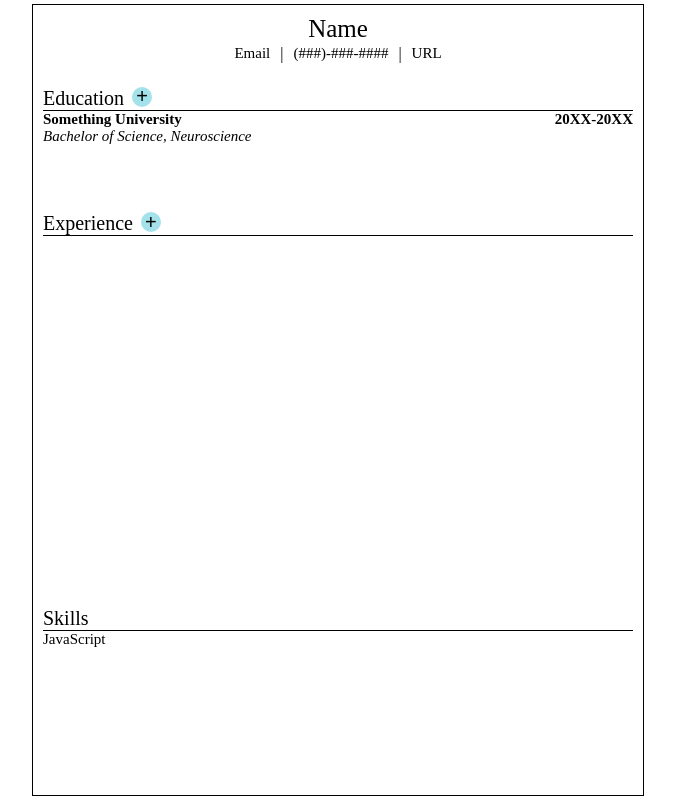
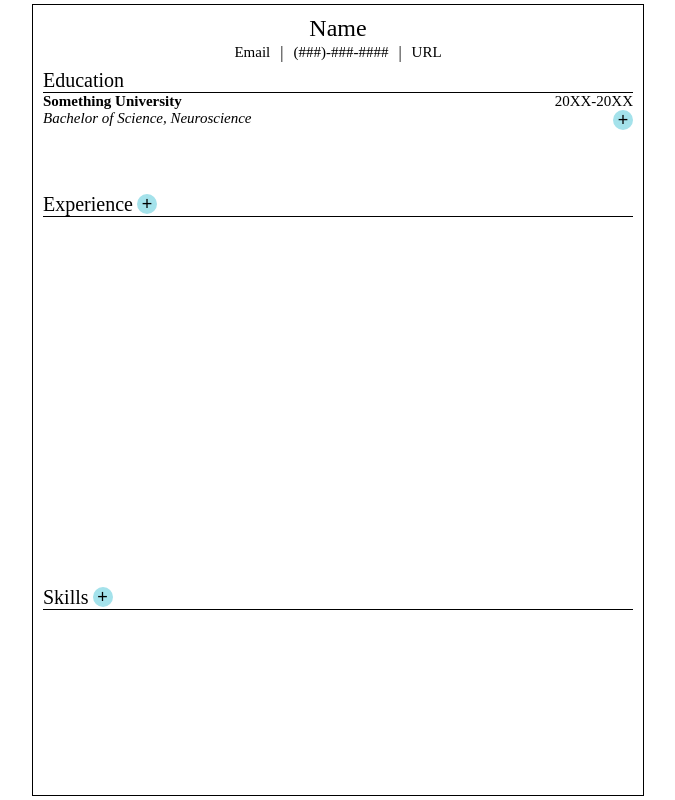
Before and after one commit to markymelnik/cv-app, a React (Vite) app: page / in a window 1280 px wide. Shown: the whole page, without its empty margins (302-977 px from the left). Built offline with nearby package versions, Linux system fonts and the light colour scheme.

Commit message:
skills can be added; styling edits

```diff
--- a/src/components/BulletPoint/BulletPoints.jsx
+++ b/src/components/BulletPoint/BulletPoints.jsx
@@ -27,7 +27,7 @@ const BulletPoints = ({ bulletPoints, setBulletPoints }) => {
               inputClass='edit-bullet-text left'
             />
           </div>
-          <Button cssClass='delete-btn' btnContent='x' onBtnClick={() => handleDeleteBulletPoint(bulletIndex)} />
+          <Button cssClass='delete-btn' btnContent='×' onBtnClick={() => handleDeleteBulletPoint(bulletIndex)} />
         </div>
       ))}
     </>
--- a/src/components/Education/EducationSection.jsx
+++ b/src/components/Education/EducationSection.jsx
@@ -28,15 +28,13 @@ const EducationSection = () => {
 
   return (
     <div className='resume-education'>
-      <div className='education-header'>Education
-        <Button cssClass='add-btn' btnContent='+' onBtnClick={handleAddBulletPoint}/>
-      </div>
-      <div className='education-subheader bold'>
+      <div className='education-header'>Education</div>
+      <div className='education-subheader'>
         <EditField
           value={educationInfo[0].schoolName}
           onTextChange={(newText) => handleEducationUpdate('schoolName', newText)}
-          textClass='education-info'
-          inputClass='edit-education-info left'
+          textClass='education-info bold'
+          inputClass='edit-education-info bold left'
         />
         <EditField
           value={educationInfo[0].attendRange}
@@ -45,13 +43,14 @@ const EducationSection = () => {
           inputClass='edit-education-info right'
         />
       </div>
-      <div className='education-subheader italic'>
+      <div className='education-subheader'>
         <EditField
           value={educationInfo[0].degree}
           onTextChange={(newText) => handleEducationUpdate('degree', newText)}
-          textClass='education-info'
-          inputClass='edit-education-info left'
+          textClass='education-info italic'
+          inputClass='edit-education-info italic left'
         />
+        <Button cssClass='add-btn' btnContent='+' onBtnClick={handleAddBulletPoint}/>
       </div>
       <div className='education-description'>
         <BulletPoints
--- a/src/components/Experience/ExperienceSection.jsx
+++ b/src/components/Experience/ExperienceSection.jsx
@@ -55,15 +55,15 @@ const ExperienceSection = () => {
       </div>
       {experienceBlocks.map((block, experienceIndex) => (
         <div className='experience-block' key={experienceIndex}>
-          <div className='experience-subheader bold'>
+          <div className='experience-subheader'>
           <div className='experience-wrapper'>
             <EditField
               value={block.companyName}
               onTextChange={(newText) => handleExperienceUpdate(experienceIndex, 'companyName', newText, block.bulletPoints)}
-              textClass='experience-info'
-              inputClass='edit-experience-info left'
+              textClass='experience-info bold'
+              inputClass='edit-experience-info bold left'
             />
-            <Button cssClass='delete-btn' btnContent='x' onBtnClick={() => handleDeleteExperience(experienceIndex)} />
+            <Button cssClass='delete-btn' btnContent='×' onBtnClick={() => handleDeleteExperience(experienceIndex)} />
           </div>
             <EditField
               value={block.workDateRange}
@@ -72,12 +72,12 @@ const ExperienceSection = () => {
               inputClass='edit-experience-info right'
             />
           </div>
-          <div className='experience-subheader italic'>
+          <div className='experience-subheader'>
             <EditField
               value={block.jobTitle}
               onTextChange={(newText) => handleExperienceUpdate(experienceIndex, 'jobTitle', newText, block.bulletPoints)}
-              textClass='experience-info'
-              inputClass='edit-experience-info left'
+              textClass='experience-info italic'
+              inputClass='edit-experience-info italic left'
             />
             <Button
               cssClass='add-btn'
--- a/src/components/Skills/SkillsSection.jsx
+++ b/src/components/Skills/SkillsSection.jsx
@@ -1,27 +1,51 @@
 import React from 'react';
 import EditField from '../EditField';
+import Button from '../Button';
 
 const SkillsSection = () => {
 
-  const [skill, setSkill] = React.useState('JavaScript');
+  const [skills, setSkills] = React.useState([]);
+  const [hoveredSkill, setHoveredSkill] = React.useState(-1);
 
-  const handleSkill = (newText) => {
-    setSkill(newText);
+  const handleSkillUpdate = (skillIndex, newText) => {
+    const newSkills = [...skills];
+    newSkills[skillIndex] = { text: newText };
+    setSkills(newSkills);
+  }
+
+  const handleAddSkill = () => {
+    if (skills.length > 11) return;
+    setSkills([...skills, { text: 'Edit Skill'}])
+  }
+
+  const handleDeleteSkill = (skillIndex) => {
+    setSkills(skills.filter((skill, i) => i !== skillIndex));
+    setHoveredSkill(-1);
   }
 
   return (
     <div className='resume-skills'>
-      <div className='skills-header'>Skills</div>
+      <div className='skills-header'>Skills
+        <Button cssClass='add-btn' btnContent='+' onBtnClick={handleAddSkill}/>
+      </div>
       <div className='skills-container'>
-        <EditField
-          value={skill}
-          onTextChange={handleSkill}
-          textClass='skill-info'
-          inputClass='edit-education-info'
-        />
+        {skills.map((skill, skillIndex) =>
+          <div className={`skill-block ${hoveredSkill === skillIndex ? 'hovered' : ''}`} key={skillIndex} >
+            <EditField
+              value={skill.text}
+              onMouseEnter={() => setHoveredSkill(skillIndex)}
+              onMouseLeave={() => setHoveredSkill(-1)}
+              onTextChange={(newText) => handleSkillUpdate(skillIndex, newText)}
+              textClass='skill-text'
+              inputClass='edit-skill-text'
+            />
+            <Button cssClass='delete-btn' btnContent='×' onBtnClick={() => handleDeleteSkill(skillIndex)} />
+          </div>
+        )}
       </div>
     </div>
   )
+
 }
 
 export default SkillsSection;
--- a/src/styles.css
+++ b/src/styles.css
@@ -18,7 +18,7 @@
 .document {
   display: flex;
   flex-direction: column;
-  gap: 10px;
+  gap: 8px;
   height: 792px;
   width: 612px;
   border: 1px solid black;
@@ -31,7 +31,7 @@
   display: flex;
   flex-direction: column;
   gap: 2px;
-  height: 8%;
+  height: 6%;
   width: 100%;
 }
 
@@ -43,7 +43,7 @@
 }
 
 .name {
-  font-size: 25px;
+  font-size: 24px;
 }
 
 .name:hover {
@@ -53,7 +53,7 @@
 
 .edit-name {
   border: none;
-  font-size: 25px;
+  font-size: 24px;
   background-color: lightgrey;
 }
 
@@ -93,6 +93,7 @@
 .education-header {
   display: flex;
   flex-direction: row;
+  align-items: center;
   font-size: 20px;
   border-bottom: 1px solid black;
 }
@@ -137,6 +138,7 @@
 .experience-header {
   display: flex;
   flex-direction: row;
+  align-items: center;
   font-size: 20px;
   border-bottom: 1px solid black;
 }
@@ -150,7 +152,7 @@
 .experience-wrapper {
   display: flex;
   flex-direction: row;
-  gap: 10px;
+  gap: 4px;
 }
 
 .experience-block {
@@ -162,6 +164,7 @@
   display: flex;
   flex-direction: row;
   justify-content: space-between;
+  font-size: 15px;
 }
 
 .experience-info:hover {
@@ -186,6 +189,9 @@
 }
 
 .skills-header {
+  display: flex;
+  flex-direction: row;
+  align-items: center;
   font-size: 20px;
   border-bottom: 1px solid black;
 }
@@ -193,19 +199,30 @@
 .skills-container {
   display: flex;
   flex-direction: row;
-  gap: 5px;
+  flex-wrap: wrap;
 }
 
-.skill-info {
-  font-size: 15px;
+.skill-block {
+  display: flex;
+  flex-direction: row;
+  align-items: center;
 }
 
-.skill-info:hover {
+.skills-container > *:not(:first-child)::before {
+  content: '\00a0•\00a0';
+}
+
+.skill-text {
+  font-size: 15px;
+  padding: 2px;
+}
+
+.skill-text:hover {
   background: lightgrey;
   cursor: pointer;
 }
 
-.edit-skill-info {
+.edit-skill-text {
   border: none;
   text-align: left;
   font-size: 15px;
@@ -218,11 +235,10 @@
   display: flex;
   justify-content: center;
   align-items: center;
-  text-align: center;
   height: 20px;
   width: 20px;
-  font-size: 20px;
-  margin-left: 8px;
+  font-size: 18px;
+  margin-left: 4px;
   background-color: rgb(164, 226, 235);
   border-radius: 50px;
 }
@@ -235,11 +251,10 @@
 .delete-btn {
   display: flex;
   justify-content: center;
-  align-items: center;
-  text-align: center;
   height: 20px;
   width: 20px;
-  font-size: 20px;
+  font-size: 18px;
+  margin-left: 4px;
   background-color: rgb(238, 141, 141);
   border-radius: 50px;
 }
@@ -255,6 +270,10 @@
   justify-content: space-between;
   font-size: 15px;
   margin-left: 10px;
+}
+
+.bullet-text {
+  font-size: 15px;
 }
 
 .bullet-text:before {
@@ -294,3 +313,13 @@
 .right {
   text-align: right;
 }
+
+
+
+.resume-skills .skill-block .delete-btn {
+  display: none;
+}
+
+.resume-skills .skill-block:hover .delete-btn {
+  display: inline-block;
+}
```
